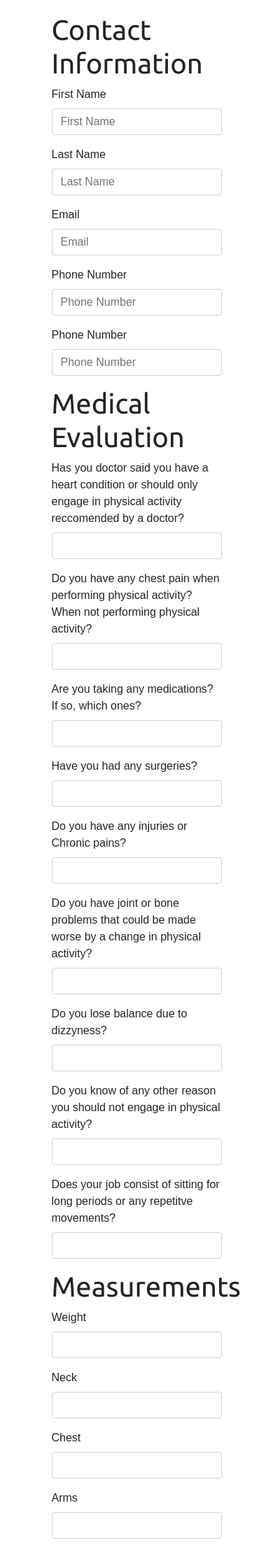
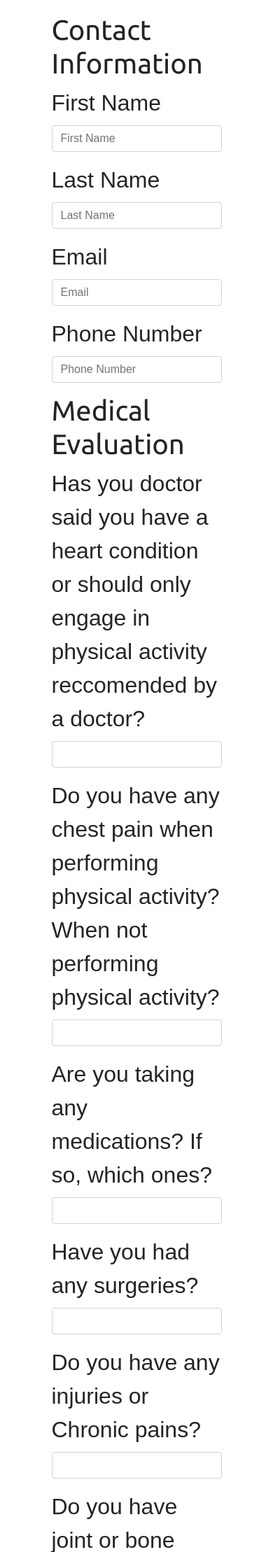
Before and after one commit to AndrewHicksFSU/AndrewHicksFSU.github.io, a PHP site: page /form.html in a window 390 px wide. Shown: the part 48-2266 px from the top of the page at 70% size. Run offline with PHP 8.4, Linux system fonts and the light colour scheme; some libraries are stand-ins or nearby versions; some web fonts are replaced.

Commit message:
Add files via upload

```diff
--- a/css/style.css
+++ b/css/style.css
@@ -172,3 +172,12 @@ FOOTER/CONTACT
 .fa-padding{
 	padding: 0 2%;
 }
+
+
+/*************************************************
+FORM
+*************************************************/
+
+@media (max-width: 994px){
+	label {font-size: 2rem;}
+}
--- a/form.html
+++ b/form.html
@@ -59,11 +59,6 @@
       <div class="form-group">
         <label for="email">Email</label>
         <input type="text" class="form-control" id="email" placeholder="Email">
-      </div>
-
-      <div class="form-group">
-        <label for="phoneNumber">Phone Number</label>
-        <input type="text" class="form-control" id="phoneNumber" placeholder="Phone Number">
       </div>
 
       <div class="form-group">
@@ -223,30 +218,5 @@
 <!--
 
         <small id="emailHelp" class="form-text text-muted">We'll never share your email with anyone else.</small>
-  Evaluation:
-
-  About you
-
-
-
-
-
-
-
-
-
-
-
-  D
-
-  Goals
-
-
-
-
-
-
-
-
 
 -->
```
